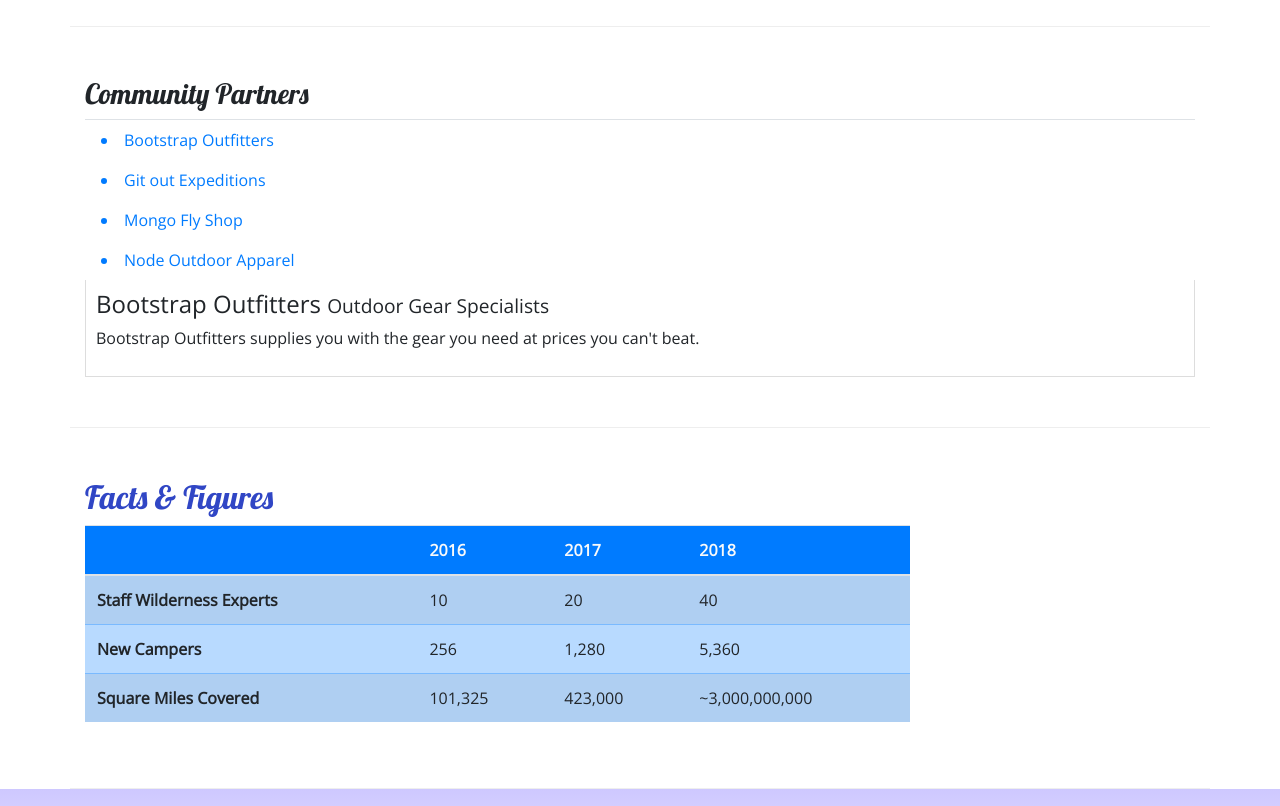
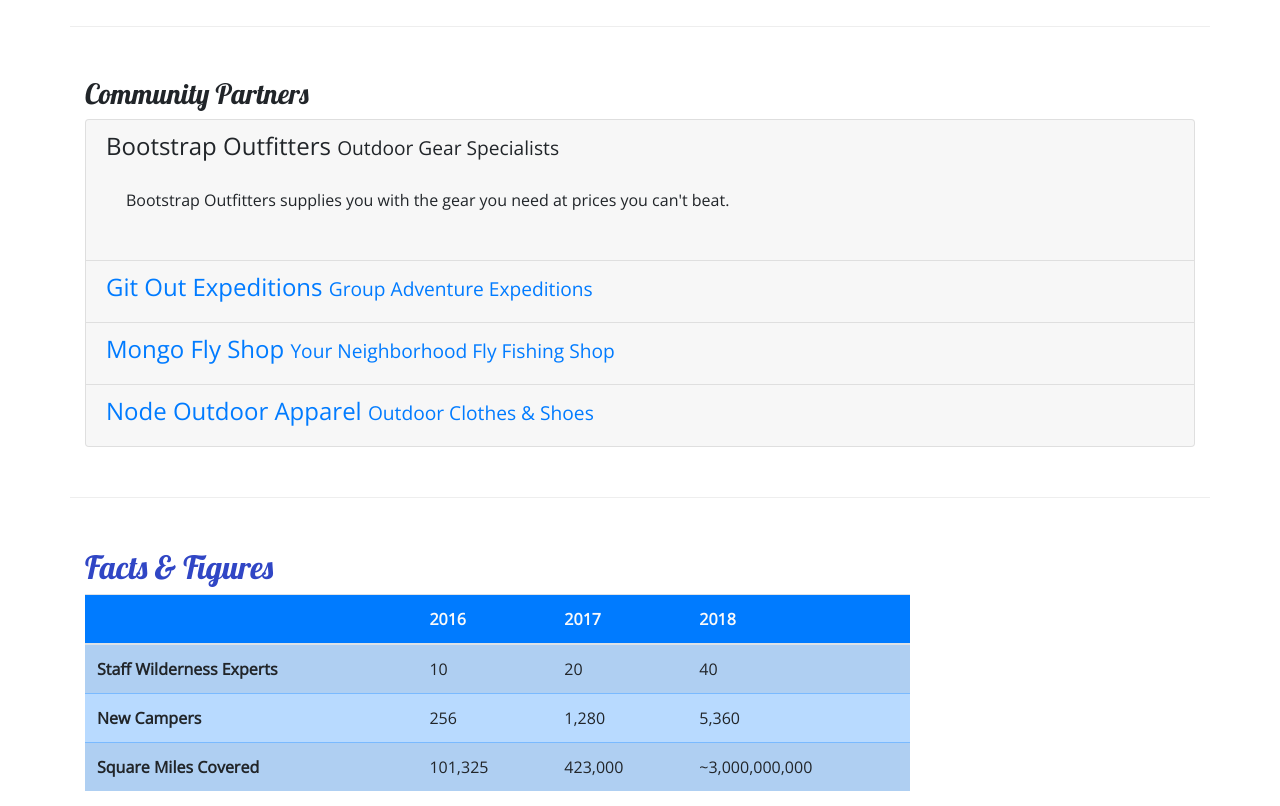
Before and after one commit to dclegends/git-test, a website: page aboutus.html in a window 1280 px wide. Shown: the part 850-1656 px from the top of the page. Drawn offline with nearby package versions, Linux system fonts and the light colour scheme.

```diff
--- a/aboutus.html
+++ b/aboutus.html
@@ -46,8 +46,6 @@
         </nav>
     </header>
 
-    <div>
-        <div>
             <div class="container">
                 <div class="row">
                     <div class="col">
@@ -61,11 +59,6 @@
                     </div>
                 </div>
                 <hr />
-        </div>
-
-        <div>
-            <div>
-                <div class="container">
                 <div class="row row-content">
                     <div class="col-sm-6">
                         <h3>Our Mission</h3>
@@ -101,40 +94,70 @@
                         </div>
                     </div>
                 </div>
-        </div>
-                <div class="container">
                 <div class="row row-content">
                     <div class="col">
                         <h3>Community Partners</h3>
-                            <a class="nav nav-tabs">
-                                <a class="nav-link active" href="#bootstrap" role="tab" data-toggle="tab"><li class="nav-item">Bootstrap Outfitters</li></a>
-                                <a class="nav-link" href="#git" role="tab" data-toggle="tab"><li class="nav-item">Git out Expeditions</li></a>
-                                <a class="nav-link" href="#mongo" role="tab" data-toggle="tab"><li class="nav-item">Mongo Fly Shop</li></a>
-                                <a class="nav-link" href="#node" role="tab" data-toggle="tab"><li class="nav-item">Node Outdoor Apparel</li></a>
-                            </ul>
-                            <div class="tab-content">
-                                <div role="tabpanel" class="tab-pane fade show active" id="bootstrap">
-                                    <h4>Bootstrap Outfitters <small>Outdoor Gear Specialists</small></h4>
+                        <div class="accordion">
+                            <div class="card">
+                                <div role="tab" class="card-header">
+                                    <h4>
+                                        <a data-toggle="collapse" data-target="#bootstrap">
+                                            Bootstrap Outfitters <small>Outdoor Gear Specialists</small>
+                                        </a>
+                                    </h4>
+                                    <div class="collapse show" id="bootstrap" data-parent="#accordion">
+                                        <div class="card-body">
                                             <p class="d-none d-sm-block">Bootstrap Outfitters supplies you with the gear you need at prices you can't beat.</p>
                                         </div>
-                                <div role="tabpanel" class="tab-pane fade" id="git">
-                                    <h4>Git Out Expeditions <small>Group Adventure Expeditions</small></h4>
+                                    </div>
+                                </div>
+                            </div>
+                            <div class="card">
+                                <div role="tab" class="card-header">
+                                    <h4>
+                                        <a class="collapsed" data-toggle="collapse" data-target="#git">
+                                            Git Out Expeditions <small>Group Adventure Expeditions</small>
+                                        </a>
+                                    </h4>
+                                    <div class="collapse" id="git" data-parent="#accordion">
+                                        <div class="card-body">
                                             <p class="d-none d-sm-block">Join Git Out Expeditions to explore new horizons with a group of other adventurers!</p>
                                         </div>
-                                <div role="tabpanel" class="tab-pane fade" id="mongo">
-                                    <h4>Mongo Fly Shop <small>Your Neighborhood Fly Fishing Shop</small></h4>
+                                    </div>
+                                </div>
+                            </div>
+                            <div class="card">
+                                <div role="tab" class="card-header">
+                                    <h4>
+                                        <a class="collapsed" data-toggle="collapse" data-target="#mongo">
+                                            Mongo Fly Shop <small>Your Neighborhood Fly Fishing Shop</small>
+                                        </a>
+                                    </h4>
+                                    <div class="collapse" id="mongo" data-parent="#accordion">
+                                        <div class="card-body">
                                             <p class="d-none d-sm-block">Need a new fishing pole, a tacklebox, or flies of all kinds? Stop by Mongo Fly Shop.</p>
                                         </div>
-                                <div role="tabpanel" class="tab-pane fade" id="node">
-                                    <h4>Node Outdoor Apparel <small>Outdoor Clothes & Shoes</small></h4>
+                                    </div>
+                                </div>
+                            </div>
+                            <div class="card">
+                                <div role="tab" class="card-header">
+                                    <h4>
+                                        <a class="collapsed" data-toggle="collapse" data-target="#node">
+                                            Node Outdoor Apparel <small>Outdoor Clothes & Shoes</small>
+                                        </a>
+                                    </h4>
+                                    <div class="collapse" id="node" data-parent="#accordion">
+                                        <div class="card-body">
                                             <p class="d-none d-sm-block">From polar fleeces to swimsuits, hiking boots to waders, a visit to Node will be sure to get you covered.</p>
                                         </div>
                                     </div>
                                 </div>
                             </div>
                         </div>
+                    </div>
+                </div>
 
-        <div class="container">
                     <div class="row row-content">
                         <div class="col-sm-9">
                             <h2>Facts &amp; Figures</h2>
--- a/css/styles.css
+++ b/css/styles.css
@@ -40,9 +40,3 @@
     background-image: linear-gradient(#CEC8FF, white);
     padding: 20px 0;
 }
-
-.tab-content{
-    border: 1px solid #DDD;
-    border-top: none;
-    padding: 10px;
-}
```
Also changed, not shown: index.html (+6 -1 lines). Lines whose indentation alone changed are shown as unchanged.
